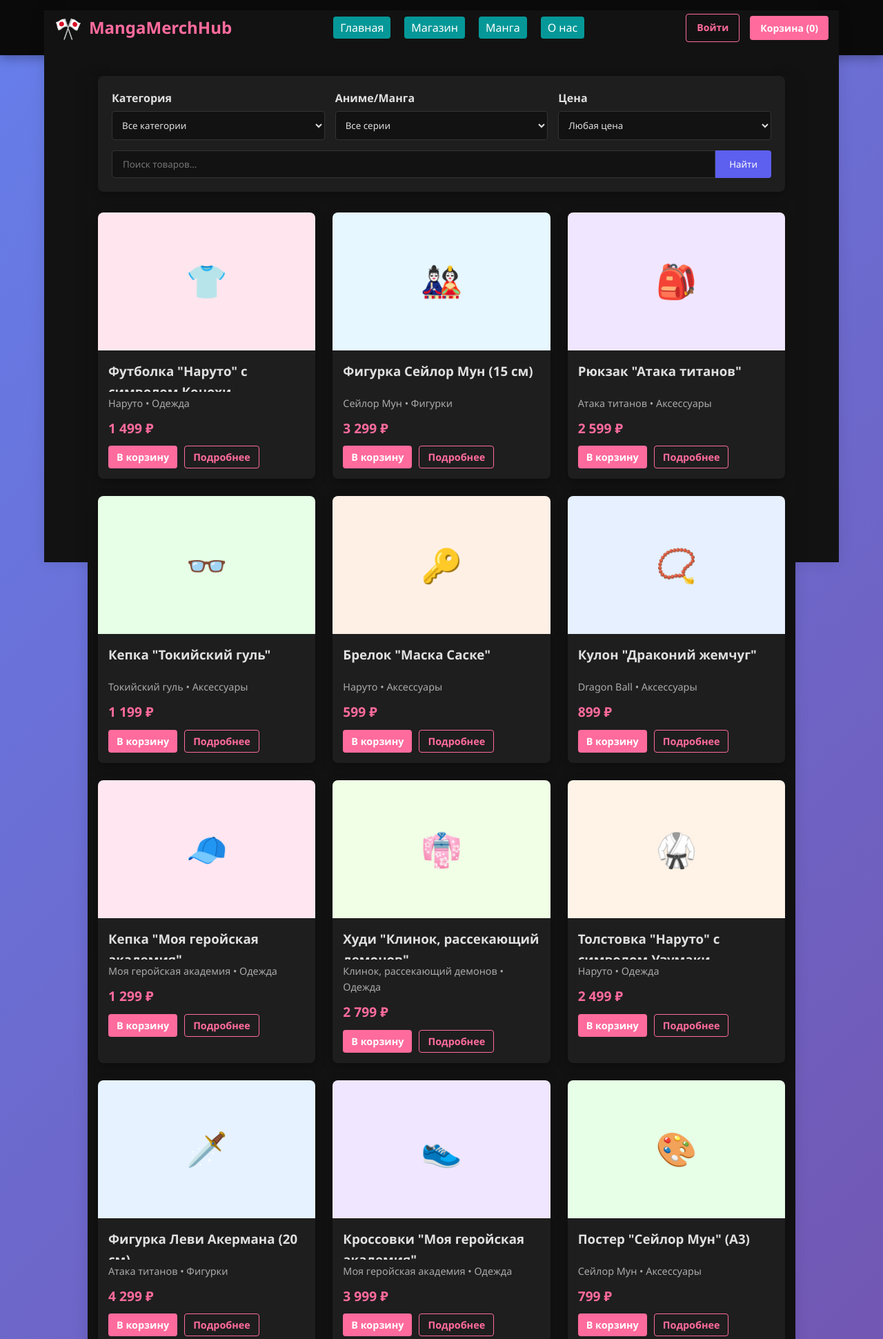
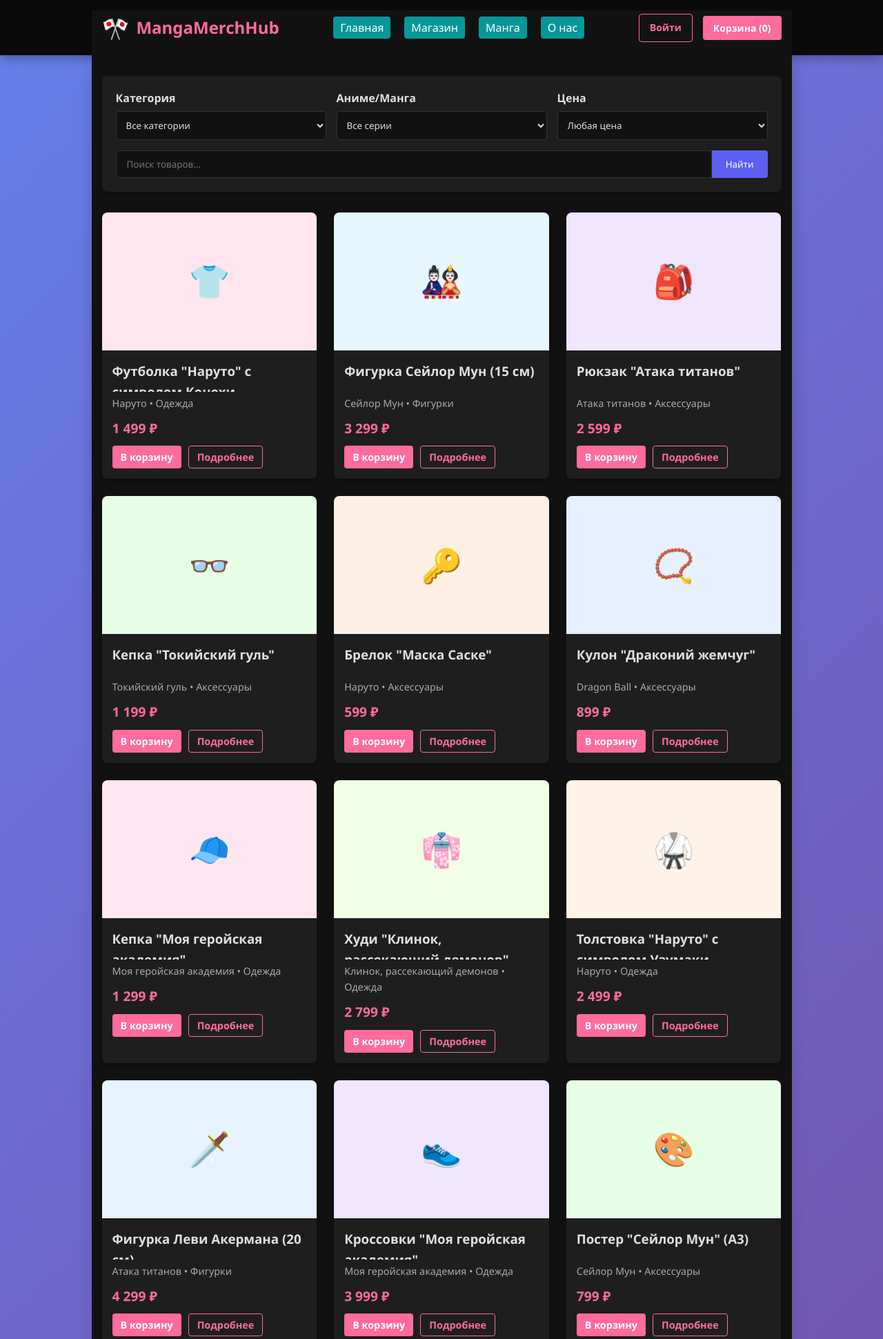
Before and after one commit to Oyoshiiii/php-project, a PHP site: page /site-visual/merch-catalog.php in a window 1280 px wide. Shown: the top 1941 px of the page at 69% size. Run offline with PHP 8.4, Linux system fonts and the light colour scheme.

Commit message:
Merch-Store fix

```diff
--- a/site-visual/css/merch-catalog.css
+++ b/site-visual/css/merch-catalog.css
@@ -49,7 +49,7 @@
 .container {
     background-color: var(--bg-color);
     width: 90%;
-    max-width: 1200px;
+    max-width: 1015px;
     margin: 0 auto;
     padding: 0 15px;
 }
```
